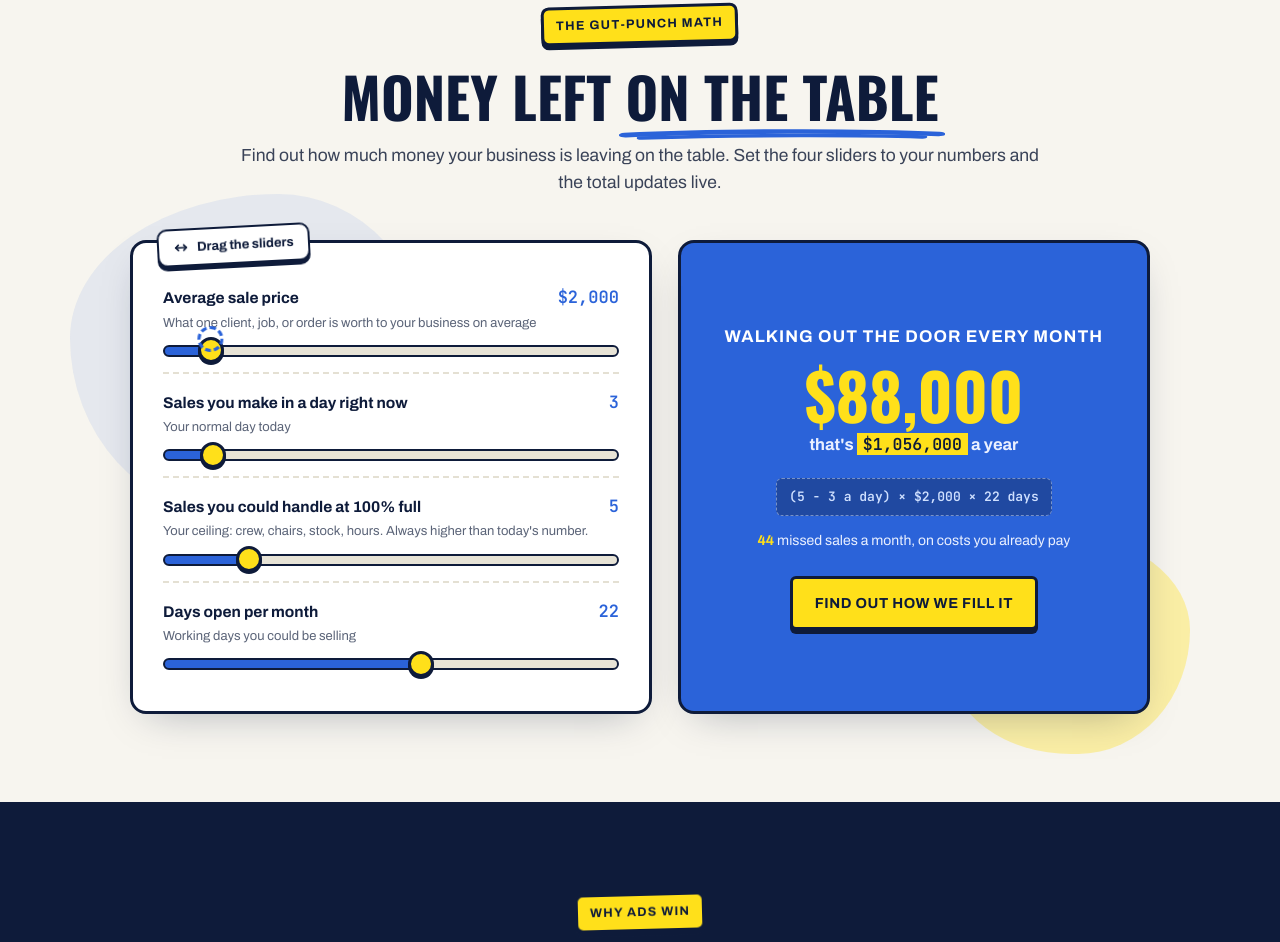
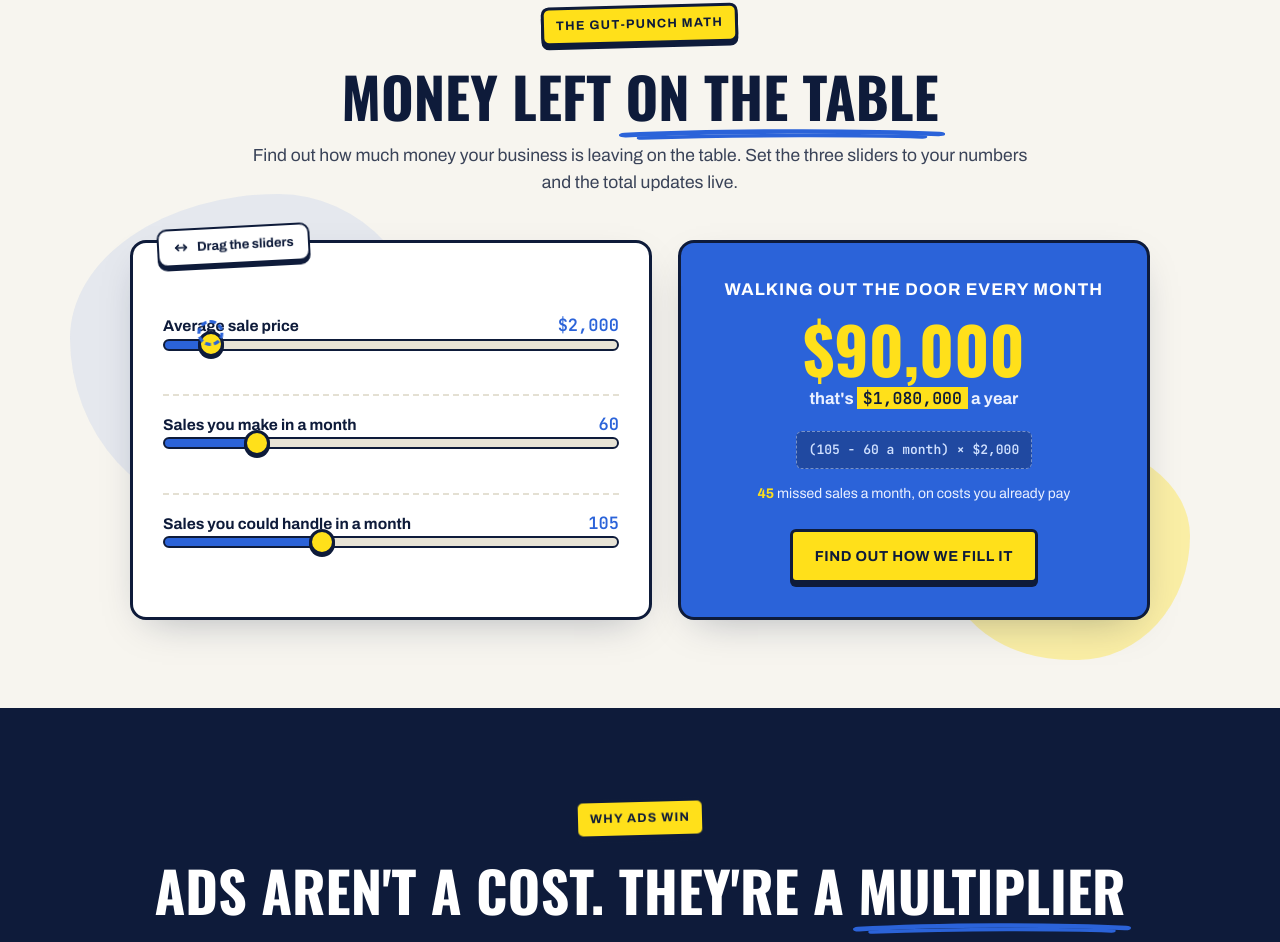
Before and after one commit to BlackCoffee33/booked-marketing-site, a plain HTML site: page index.html in a window 1280 px wide. Shown: the part 3307-4249 px from the top of the page. Drawn offline with Linux system fonts and the light colour scheme.

Commit message:
Monthly calculator, subtext removed

```diff
--- a/index.html
+++ b/index.html
@@ -194,7 +194,7 @@ h2{font-family:var(--display);text-transform:uppercase;font-size:clamp(34px,4.6v
 .calc-sec{background:var(--paper);border-bottom:3px solid var(--ink)}
 .calc-sec .wrap{display:block;text-align:center}
 .calc{display:grid;grid-template-columns:1.05fr .95fr;gap:26px;max-width:1020px;margin:44px auto 0;text-align:left;align-items:stretch}
-.calc-in{background:var(--white);border:3px solid var(--ink);border-radius:var(--r-md);box-shadow:var(--sh-card);padding:26px 30px}
+.calc-in{background:var(--white);border:3px solid var(--ink);border-radius:var(--r-md);box-shadow:var(--sh-card);padding:26px 30px;display:flex;flex-direction:column;justify-content:space-evenly}
 .cfield{padding:15px 0}
 .cfield + .cfield{border-top:2px dashed var(--paper-line)}
 .clabel{display:flex;justify-content:space-between;align-items:baseline;gap:12px;font-weight:800;font-size:15.5px}
@@ -547,38 +547,30 @@ h1,h2,.d2,.logo,.co-big,.meter-g,.fstat .fn,.knum,.rule .num,.quote::before{font
     <div class="wrap">
       <div class="kicker">The gut-punch math</div>
       <h2>Money left <span class="under">on the table</span></h2>
-      <p class="lead">Find out how much money your business is leaving on the table. Set the four sliders to your numbers and the total updates live.</p>
+      <p class="lead">Find out how much money your business is leaving on the table. Set the three sliders to your numbers and the total updates live.</p>
       <div class="calc">
         <div class="calc-in">
           <div class="dragme"><svg viewBox="0 0 24 24" fill="none" stroke="currentColor" stroke-width="2.5" stroke-linecap="round" stroke-linejoin="round" aria-hidden="true"><path d="M4 12h16"/><path d="M8 8l-4 4 4 4"/><path d="M16 8l4 4-4 4"/></svg>Drag the sliders</div>
           <div class="cfield">
             <div class="clabel"><span>Average sale price</span><b id="v-avg">$2,000</b></div>
-            <div class="chint">What one client, job, or order is worth to your business on average</div>
             <input type="range" id="r-avg" min="500" max="20000" step="250" value="2000" aria-label="Average sale price in dollars">
             <div class="nudge" aria-hidden="true"></div>
           </div>
           <div class="cfield">
-            <div class="clabel"><span>Sales you make in a day right now</span><b id="v-cur">3</b></div>
-            <div class="chint">Your normal day today</div>
-            <input type="range" id="r-cur" min="1" max="25" step="1" value="3" aria-label="Sales you make in a day right now">
+            <div class="clabel"><span>Sales you make in a month</span><b id="v-cur">60</b></div>
+            <input type="range" id="r-cur" min="5" max="300" step="5" value="60" aria-label="Sales you make in a month">
           </div>
           <div class="cfield">
-            <div class="clabel"><span>Sales you could handle at 100% full</span><b id="v-cap">5</b></div>
-            <div class="chint">Your ceiling: crew, chairs, stock, hours. Always higher than today's number.</div>
-            <input type="range" id="r-cap" min="1" max="25" step="1" value="5" aria-label="Sales you could handle at 100 percent full">
-          </div>
-          <div class="cfield">
-            <div class="clabel"><span>Days open per month</span><b id="v-days">22</b></div>
-            <div class="chint">Working days you could be selling</div>
-            <input type="range" id="r-days" min="10" max="31" step="1" value="22" aria-label="Days open per month">
+            <div class="clabel"><span>Sales you could handle in a month</span><b id="v-cap">105</b></div>
+            <input type="range" id="r-cap" min="5" max="300" step="5" value="105" aria-label="Sales you could handle in a month">
           </div>
         </div>
         <div class="calc-out" aria-live="polite">
           <div class="co-k">Walking out the door every month</div>
-          <div class="co-big" id="o-mo">$88,000</div>
-          <div class="co-yr">that's <b id="o-yr">$1,056,000</b> a year</div>
-          <div class="co-math" id="o-math">(5 - 3 a day) × $2,000 × 22 days</div>
-          <div class="co-note" id="o-note"><b>44</b> missed sales a month, on costs you already pay</div>
+          <div class="co-big" id="o-mo">$90,000</div>
+          <div class="co-yr">that's <b id="o-yr">$1,080,000</b> a year</div>
+          <div class="co-math" id="o-math">(105 - 60 a month) × $2,000</div>
+          <div class="co-note" id="o-note"><b>45</b> missed sales a month, on costs you already pay</div>
           <a class="btn btn-y" href="#grade">Find out how we fill it</a>
         </div>
       </div>
@@ -734,23 +726,23 @@ h1,h2,.d2,.logo,.co-big,.meter-g,.fstat .fn,.knum,.rule .num,.quote::before{font
   function sync(changed){
     var cur=$('r-cur'), cap=$('r-cap');
     if(+cur.value >= +cap.value){
-      if(changed==='r-cur'){ cap.value=Math.min(+cur.value+1, +cap.max); }
-      else{ cur.value=Math.max(+cap.value-1, +cur.min); }
-      if(+cur.value >= +cap.value){ cur.value=+cap.value-1; }
+      if(changed==='r-cur'){ cap.value=Math.min(+cur.value+5, +cap.max); }
+      else{ cur.value=Math.max(+cap.value-5, +cur.min); }
+      if(+cur.value >= +cap.value){ cur.value=+cap.value-5; }
       paint(cur); paint(cap);
     }
   }
   function calc(){
-    var cur=+$('r-cur').value, cap=+$('r-cap').value, avg=+$('r-avg').value, days=+$('r-days').value;
+    var cur=+$('r-cur').value, cap=+$('r-cap').value, avg=+$('r-avg').value;
     $('v-cur').textContent=cur; $('v-cap').textContent=cap;
-    $('v-avg').textContent=fmt(avg); $('v-days').textContent=days;
-    var gap=Math.max(0,cap-cur), missed=gap*days, mo=missed*avg;
+    $('v-avg').textContent=fmt(avg);
+    var gap=Math.max(0,cap-cur), missed=gap, mo=missed*avg;
     $('o-mo').textContent=fmt(mo);
     $('o-yr').textContent=fmt(mo*12);
-    $('o-math').textContent='('+cap+' - '+cur+' a day) × '+fmt(avg)+' × '+days+' days';
+    $('o-math').textContent='('+cap+' - '+cur+' a month) × '+fmt(avg);
     $('o-note').innerHTML='<b>'+missed+'</b> missed sales a month, on costs you already pay';
   }
-  ['r-cur','r-cap','r-avg','r-days'].forEach(function(id){
+  ['r-cur','r-cap','r-avg'].forEach(function(id){
     var el=$(id);
     el.addEventListener('input',function(){paint(el);sync(id);calc();document.querySelectorAll('.nudge,.dragme').forEach(function(n){n.classList.add('gone')})});
     paint(el);
```
